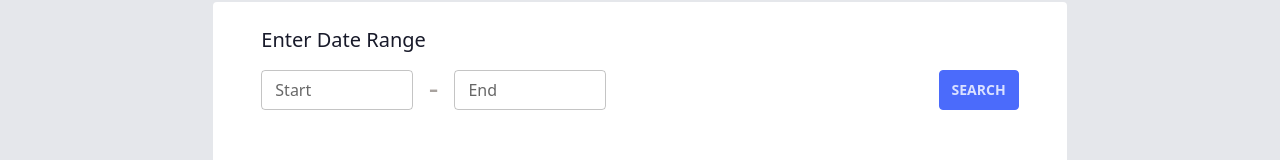
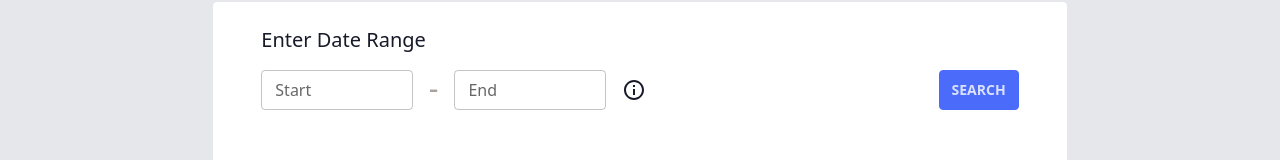
Before and after one commit to dhuang101/superbug-ai-app, a Next.js app: page /InfectionPrevention in a window 1280 px wide. Shown: the part 194-354 px from the top of the page. Built offline with nearby package versions, Linux system fonts and the light colour scheme.

Commit message:
Added condition to stop invalid dates

```diff
--- a/src/components/AiModel/SubComponents/LineGraph.tsx
+++ b/src/components/AiModel/SubComponents/LineGraph.tsx
@@ -95,7 +95,7 @@ function LineGraph(props: any) {
 							className="tooltip tooltip-accent ml-4"
 							data-tip="Click and drag on the graph to zoom into the highlighted section"
 						>
-							<InfoOutlinedIcon className=" mb-1" />
+							<InfoOutlinedIcon className="mb-1" />
 						</div>
 					</div>
 
--- a/src/components/InfectionPre/InfPreCond.tsx
+++ b/src/components/InfectionPre/InfPreCond.tsx
@@ -1,9 +1,8 @@
 import axios from "axios"
-import React, { useState, useEffect, useContext, useRef } from "react"
-import { useRouter } from "next/router"
+import React, { useState, useEffect, useContext } from "react"
 import ApiContext from "../../contexts/ApiContext"
 import { DatePicker } from "@mui/x-date-pickers"
-import { group } from "console"
+import InfoOutlinedIcon from "@mui/icons-material/InfoOutlined"
 
 function InfPreCond() {
 	// global state container
@@ -17,6 +16,8 @@ function InfPreCond() {
 		// TODO: error checking
 		// start is greater than start
 		// end is greater than now
+		// one value entered but not the other
+
 		// grab list of encounters
 		axios
 			.get("/api/condition/groupedCount", {
@@ -36,15 +37,19 @@ function InfPreCond() {
 	}, [groupedConds])
 
 	function handleStartChange(event) {
+		if (!isNaN(event.$d.getTime())) {
 			const offset = event.$d.getTimezoneOffset()
 			event.$d = new Date(event.$d.getTime() - offset * 60 * 1000)
 			setStartDate(event.$d.toISOString().split("T")[0])
 		}
+	}
 
 	function handleEndChange(event) {
+		if (!isNaN(event.$d.getTime())) {
 			const offset = event.$d.getTimezoneOffset()
 			event.$d = new Date(event.$d.getTime() - offset * 60 * 1000)
 			setEndDate(event.$d.toISOString().split("T")[0])
+		}
 	}
 
 	return (
@@ -74,6 +79,12 @@ function InfPreCond() {
 						label="End"
 					/>
 				</div>
+				<div
+					className="tooltip tooltip-accent ml-4 flex"
+					data-tip="Search with no dates entered to fetch all conditions. This is a heavy process and can be slow!"
+				>
+					<InfoOutlinedIcon className="my-auto" />
+				</div>
 				<div className="ml-auto">
 					<button
 						className="btn btn-sm rounded btn-primary h-full"
```
Lines whose indentation alone changed are shown as unchanged.
